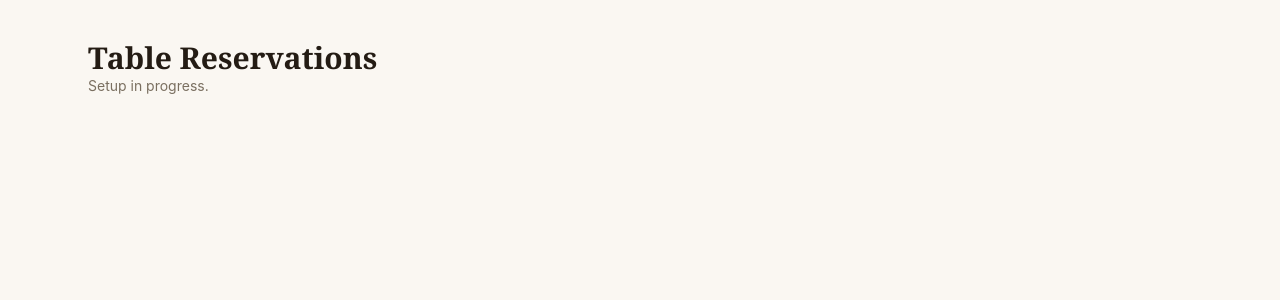
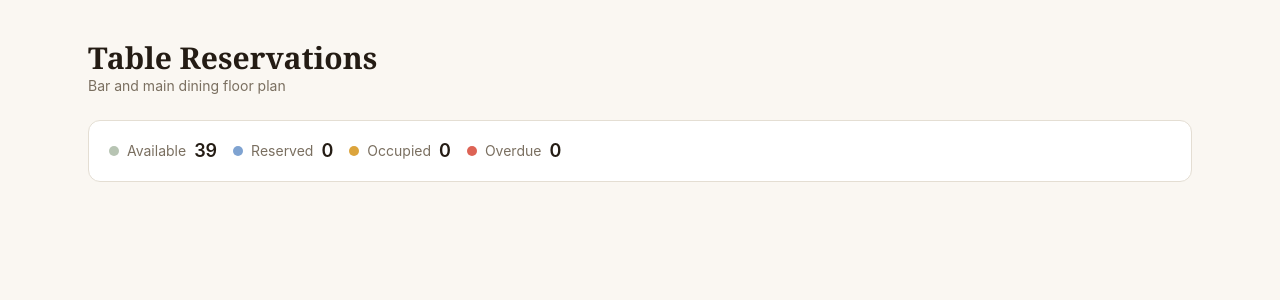
Before and after one commit to guillerocko1/Table-Reservations, a Next.js app: page / in a window 1280 px wide. Shown: the top 300 px of the page. Built offline with nearby package versions, Linux system fonts and the light colour scheme.

Commit message:
Add status summary bar

```diff
--- a/app/page.tsx
+++ b/app/page.tsx
@@ -1,10 +1,15 @@
+import { StatusSummary } from "@/components/StatusSummary";
+
 export default function Home() {
+  const sampleSummary = { available: 39, reserved: 0, occupied: 0, overdue: 0 };
+
   return (
-    <main className="mx-auto max-w-6xl px-6 py-10">
-      <h1 className="font-serif text-3xl font-bold text-[var(--color-text)]">
-        Table Reservations
-      </h1>
-      <p className="text-sm text-[var(--color-text-muted)]">Setup in progress.</p>
+    <main className="mx-auto flex max-w-6xl flex-col gap-6 px-6 py-10">
+      <header>
+        <h1 className="font-serif text-3xl font-bold text-[var(--color-text)]">Table Reservations</h1>
+        <p className="text-sm text-[var(--color-text-muted)]">Bar and main dining floor plan</p>
+      </header>
+      <StatusSummary summary={sampleSummary} />
     </main>
   );
 }
--- /dev/null
+++ b/components/StatusSummary.tsx
@@ -0,0 +1,26 @@
+import type { StatusSummary as StatusSummaryData } from "@/lib/reservations";
+
+interface StatusSummaryProps {
+  summary: StatusSummaryData;
+}
+
+const ITEMS: { key: keyof StatusSummaryData; label: string; dotClass: string }[] = [
+  { key: "available", label: "Available", dotClass: "bg-[var(--color-available-border)]" },
+  { key: "reserved", label: "Reserved", dotClass: "bg-[var(--color-reserved-border)]" },
+  { key: "occupied", label: "Occupied", dotClass: "bg-[var(--color-occupied-border)]" },
+  { key: "overdue", label: "Overdue", dotClass: "bg-[var(--color-overdue-border)]" },
+];
+
+export function StatusSummary({ summary }: StatusSummaryProps) {
+  return (
+    <div className="flex flex-wrap gap-4 rounded-xl border border-[var(--color-border)] bg-[var(--color-surface)] px-5 py-4">
+      {ITEMS.map((item) => (
+        <div key={item.key} className="flex items-center gap-2">
+          <span className={`h-2.5 w-2.5 rounded-full ${item.dotClass}`} />
+          <span className="text-sm text-[var(--color-text-muted)]">{item.label}</span>
+          <span className="text-lg font-semibold text-[var(--color-text)]">{summary[item.key]}</span>
+        </div>
+      ))}
+    </div>
+  );
+}
```
